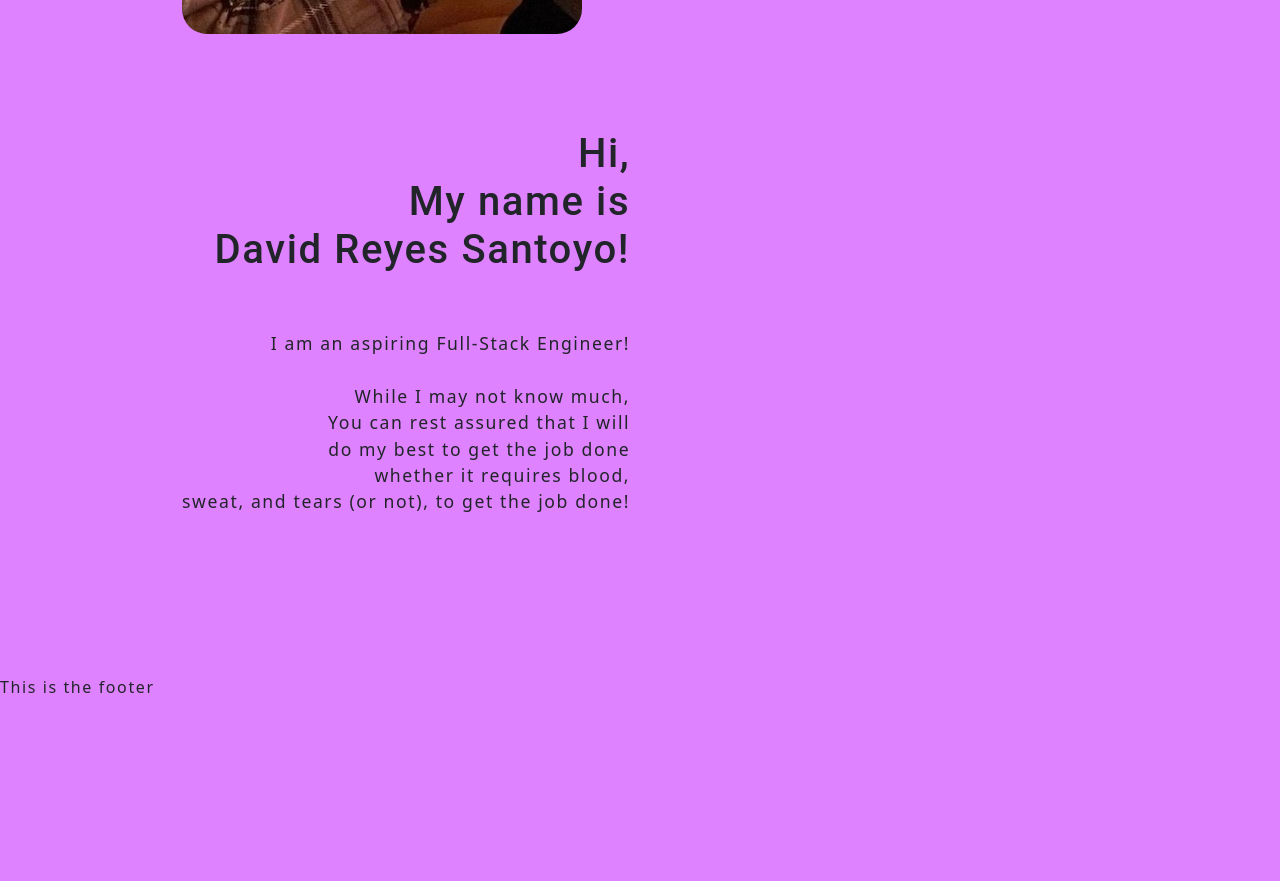
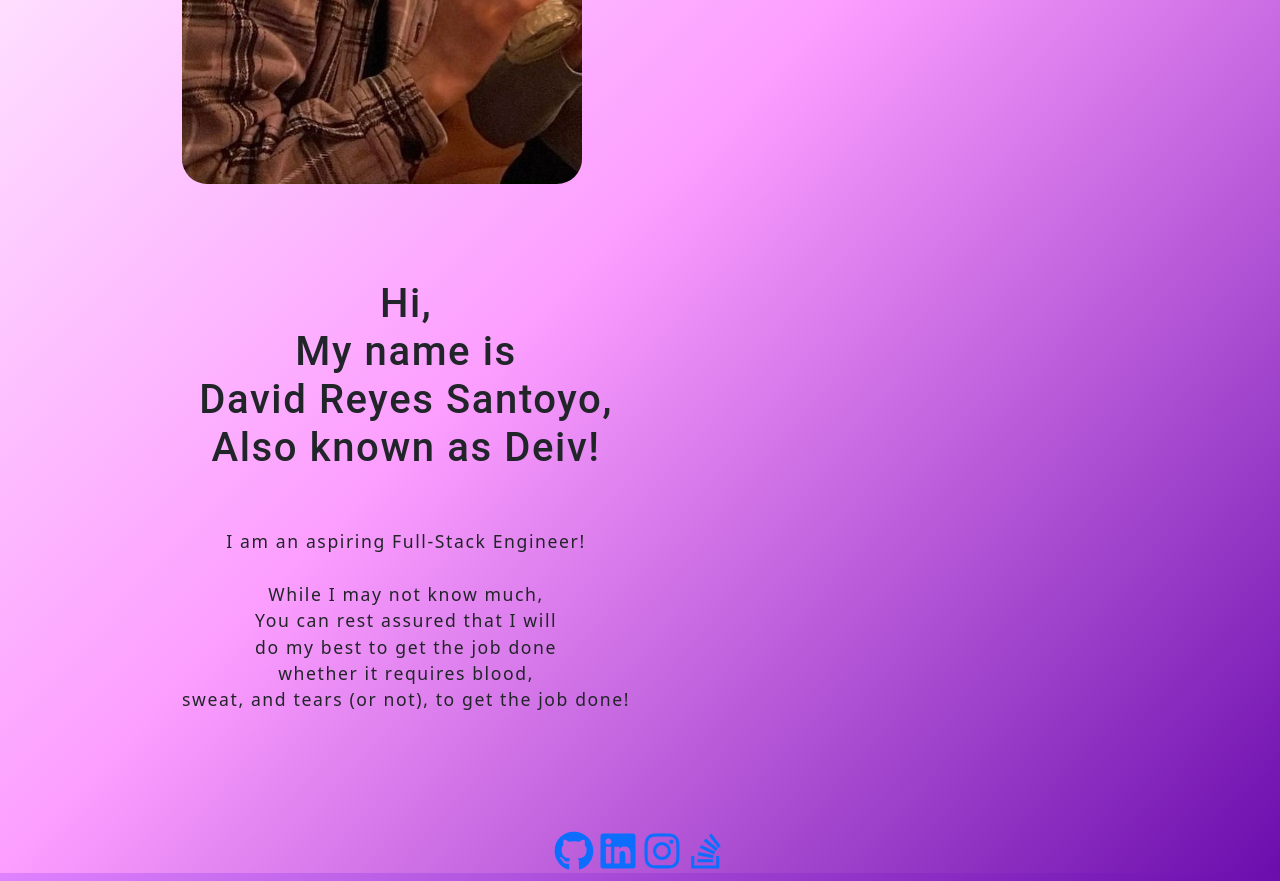
Before and after one commit to deivrs60/deiv-react-portfolio, a React (Create React App) app in the folder client/: page / in a window 1280 px wide. Shown: the part 600-1481 px from the top of the page. Before the commit the page ends 1347 px from the top, so only its background shows below. Built offline with nearby package versions, Linux system fonts and the light colour scheme.

Commit message:
footer basic functionality complete

```diff
--- a/client/src/App.css
+++ b/client/src/App.css
@@ -37,6 +37,7 @@
   }
 } */
 
+/* header css*/
 #mainlogo a {
   border-bottom: ridge;
   border-right: ridge;
@@ -61,10 +62,8 @@ nav li {
   color: white;
 }
 
-#about {
-  text-align: right;
-}
-
+/* ABOUT SECTIONS CSS */
+#about,
 #intro {
   text-align: right;
 }
@@ -92,9 +91,25 @@ nav li {
 }
 
 #mainbody {
-  background-color: #DE82FF;
+  background-image: linear-gradient(to bottom right, #FFFFFF ,#FC9EFF, #6A0DAD);
 }
 
 html {
-  background-color: #DE82ff;
+  background-image: linear-gradient(to bottom right, #FFFFFF ,#DE82FF, #6A0DAD);
 }
+
+
+/* mobile responsiveness for ABOUT SECTION */
+
+@media screen and (max-width: 1385px) {
+  .selfie {
+    margin-top: 0;
+  }
+
+  #about,
+  #intro {
+    text-align: center;
+  }
+
+
+}
--- a/client/src/components/About/index.js
+++ b/client/src/components/About/index.js
@@ -15,7 +15,9 @@ function About() {
                         <br></br>
                     My name is
                         <br></br>
-                    David Reyes Santoyo!</h1>
+                    David Reyes Santoyo,
+                        <br></br>
+                    Also known as Deiv!</h1>
                         <br></br>
                         <br></br>
                 <p>
--- a/client/src/components/Footer/index.js
+++ b/client/src/components/Footer/index.js
@@ -1,15 +1,40 @@
 import React from 'react';
+import {
+    FaGithub,
+    FaLinkedin,
+    FaInstagram,
+    FaStackOverflow,
+} from "react-icons/fa";
 
 
-function Footer() {
+export default function Footer() {
 
     return (
-        <section className="my-5">
-            This is the footer
-        </section>
-
+       <footer className="footers">
+           <div className="text-center">
+               <h1>
+                   <span>
+                       <a href="https://github.com/deivrs60">
+                           <FaGithub />
+                       </a>
+                   </span>
+                   <span>
+                       <a href="https://www.linkedin.com/in/david-reyes-738b5421b/">
+                           <FaLinkedin />
+                       </a>
+                   </span>
+                   <span>
+                       <a href="https:instagram.com/deivr.s">
+                           <FaInstagram />
+                       </a>
+                   </span>
+                   <span>
+                       <a href="https://stackoverflow.com/users/16820001/david-reyes">
+                           <FaStackOverflow />
+                        </a>
+                   </span>
+               </h1>
+           </div>
+       </footer>
     );
 }
-
-
-export default Footer;
--- /dev/null
+++ b/package.json
@@ -0,0 +1,5 @@
+{
+  "dependencies": {
+    "react-icons": "^4.3.1"
+  }
+}
```
Also changed, not shown: 1 other file (tests, documents, lock files or other folders).
